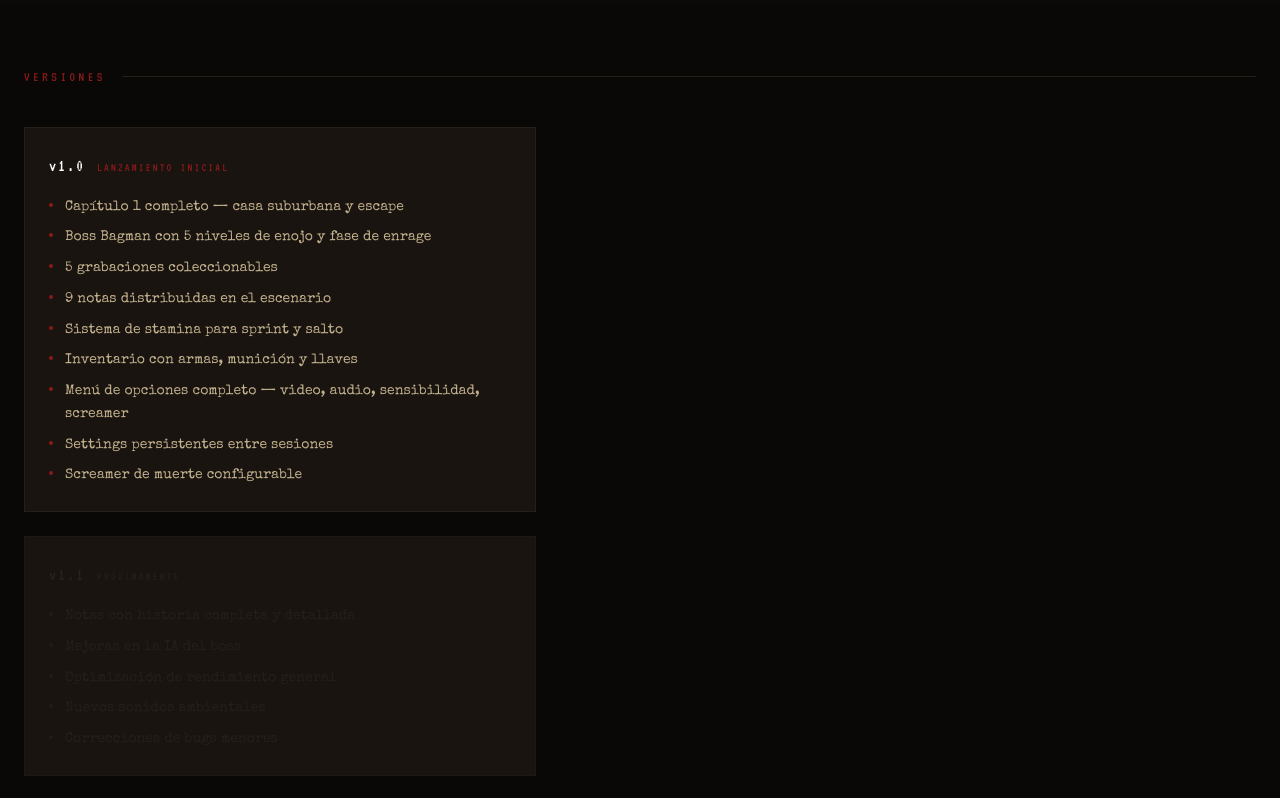
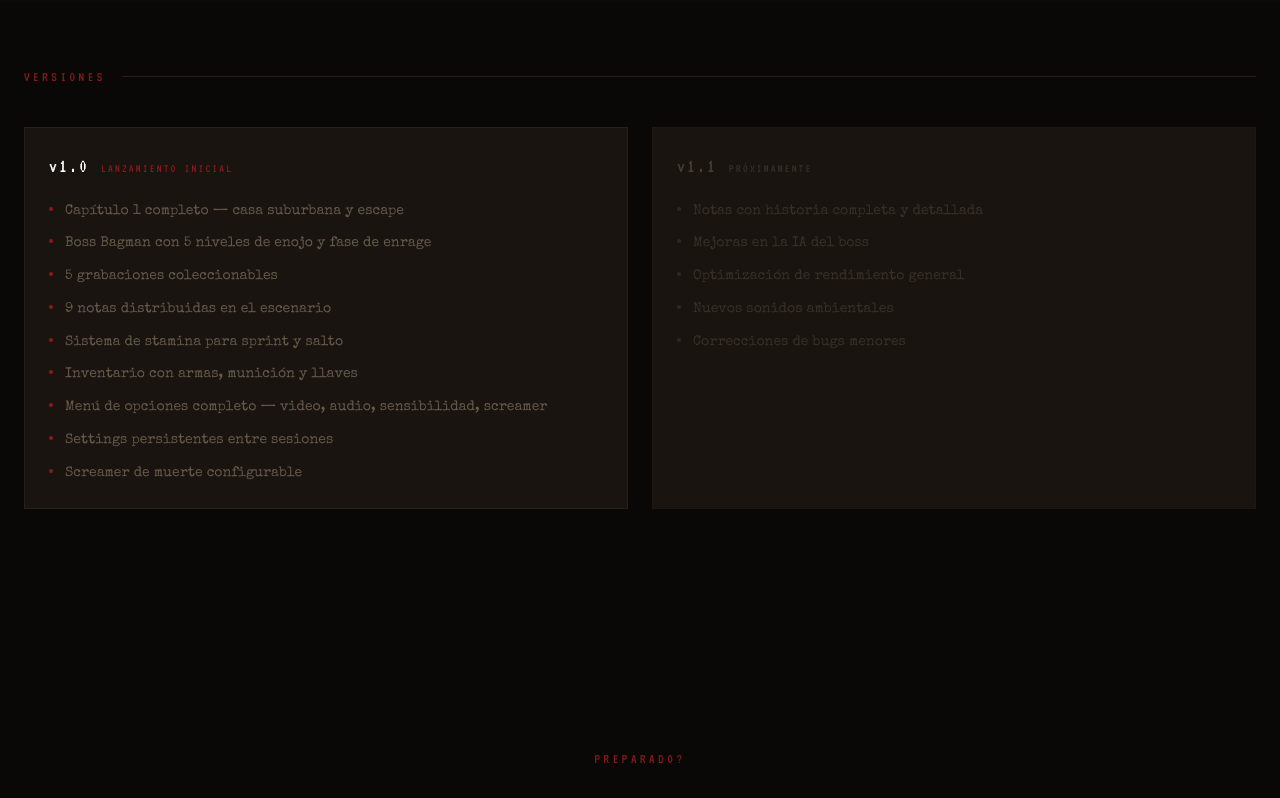
Before and after one commit to tobiasvelazquez/main-case-web, a React (Vite) app: page / in a window 1280 px wide. Shown: the part 2560-3358 px from the top of the page. Built offline with nearby package versions, Linux system fonts and the light colour scheme.

Commit message:
Versiones: layout en grid 2 columnas y mejor legibilidad

```diff
--- a/src/pages/Home.tsx
+++ b/src/pages/Home.tsx
@@ -360,23 +360,23 @@ function VersionPreviewSection() {
         </div>
       </RevealSection>
 
-      <div className="flex flex-col gap-6 max-w-lg">
+      <div className="grid md:grid-cols-2 gap-6">
         {PATCH_NOTES.map(({ version, label, current, notes }, vi) => (
           <RevealSection key={version} delay={vi * 0.08}>
-            <div className={`card-horror border ${current ? 'border-horror-border' : 'border-horror-border/40'}`}>
-              <div className="flex items-baseline gap-3 mb-4">
-                <p className={`font-mono text-lg tracking-widest ${current ? 'text-white' : 'text-horror-text-dim/50'}`}>
+            <div className={`card-horror h-full border ${current ? 'border-horror-border' : 'border-horror-border/40'}`}>
+              <div className="flex items-baseline gap-3 mb-5">
+                <p className={`font-mono text-xl tracking-widest ${current ? 'text-white' : 'text-horror-text-muted/60'}`}>
                   v{version}
                 </p>
-                <span className={`font-mono text-xs tracking-[0.18em] uppercase ${current ? 'text-horror-red' : 'text-horror-text-dim/40'}`}>
+                <span className={`font-mono text-xs tracking-[0.18em] uppercase ${current ? 'text-horror-red' : 'text-horror-text-muted/40'}`}>
                   {label}
                 </span>
               </div>
-              <ul className="flex flex-col gap-2">
+              <ul className="flex flex-col gap-2.5">
                 {notes.map((note) => (
                   <li key={note} className="flex items-start gap-3">
-                    <span className={`mt-[7px] w-1 h-1 rounded-full flex-shrink-0 ${current ? 'bg-horror-red' : 'bg-horror-text-dim/30'}`} />
-                    <span className={`font-body text-sm leading-relaxed ${current ? 'text-horror-text' : 'text-horror-text-dim/40'}`}>
+                    <span className={`mt-[7px] w-1 h-1 rounded-full flex-shrink-0 ${current ? 'bg-horror-red' : 'bg-horror-text-muted/30'}`} />
+                    <span className={`font-body text-sm leading-relaxed ${current ? 'text-horror-text-muted' : 'text-horror-text-muted/40'}`}>
                       {note}
                     </span>
                   </li>
```
